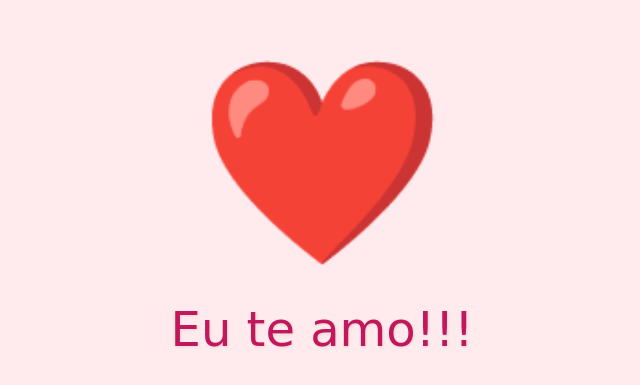
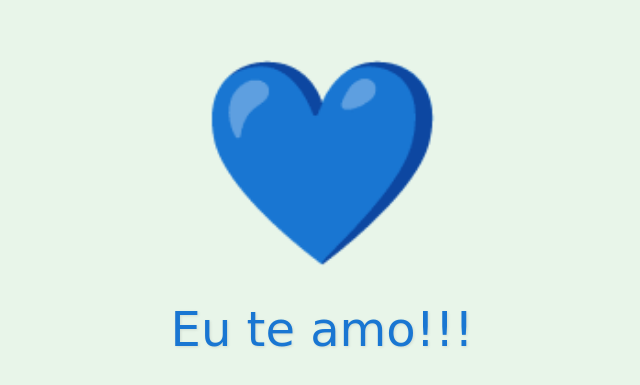
Before and after one commit to welmaccou/Sarah, a plain HTML site: page amor.html in a window 1280 px wide. Shown: the part 199-584 px from the top of the page, without its empty margins (318-958 px from the left). Drawn offline with Linux system fonts and the light colour scheme.

Commit message:
Update amor.html

```diff
--- a/amor.html
+++ b/amor.html
@@ -5,11 +5,11 @@
     <style>
         body {
             display: flex;
-            flex-direction: column; /* Organiza os itens em coluna */
+            flex-direction: column;
             justify-content: center;
             align-items: center;
             height: 100vh;
-            background-color: #ffebee;
+            background-color: #e8f5e9; /* Fundo verde-azulado muito claro */
             margin: 0;
             overflow: hidden;
             font-family: Arial, sans-serif;
@@ -21,14 +21,14 @@
 
         .heart {
             font-size: 200px;
-            color: #e91e63;
+            color: #0d47a1; /* Azul escuro para o coração */
             animation: pulse 1.5s infinite;
         }
 
         .message {
-            margin-top: 20px; /* Adiciona um espaço entre o coração e a mensagem */
+            margin-top: 20px;
             font-size: 3em;
-            color: #c2185b; /* Uma cor rosa mais escura para a mensagem */
+            color: #1976d2; /* Azul médio para a mensagem */
             font-family: 'Brush Script MT', cursive;
             text-shadow: 1px 1px 3px rgba(0,0,0,0.1);
         }
@@ -49,7 +49,7 @@
 <body>
 
     <div class="heart-container">
-        <span class="heart">❤️</span>
+        <span class="heart">💙</span>
     </div>
 
     <div class="message">
```
